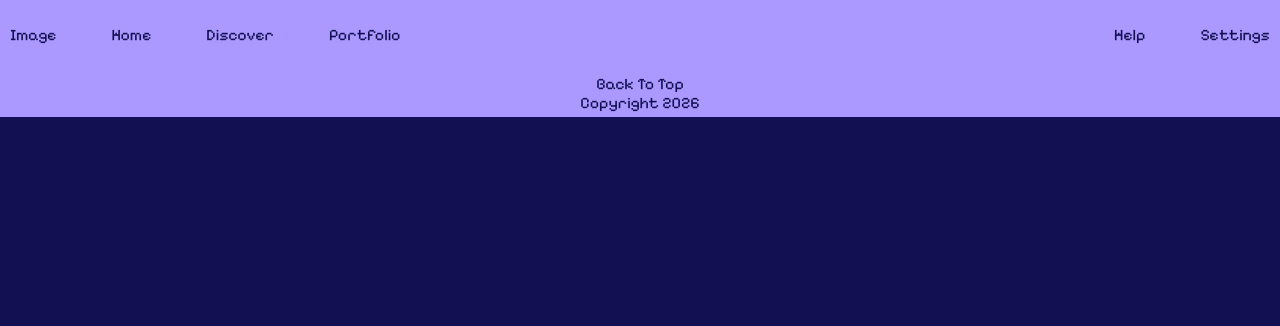
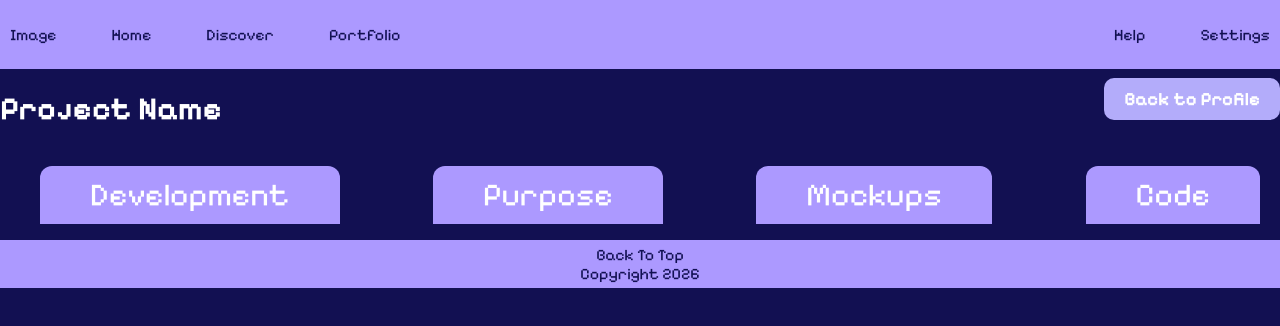
Before and after one commit to soph919/GWC-Project-team-4, a React app in the folder frontend/: page /user-project in a window 1280 px wide. Shown: the top 326 px of the page. Built offline with nearby package versions, Linux system fonts and the light colour scheme; the HTML template or start-up script is replaced by a standard one.

Commit message:
Adjusted styling on Project details page, added a button to take user back to the user's profile, and added a hover over the project tab

```diff
--- a/frontend/src/index.css
+++ b/frontend/src/index.css
@@ -286,12 +286,49 @@ nav a:hover {
     margin: 50px 150px 50px 150px;
 }
 
+.project-list a {
+    text-decoration: none;
+    color: inherit;
+    transition: transform 0.3s ease-in-out;
+}
+
+.project-list a:hover {
+    transform: scale(1.1);
+}
 
 /*Project Details*/
+.project-header {
+    display: flex;
+    justify-content: space-between;
+}
+
+.project-header h3 a {
+    text-decoration: none;
+    color: inherit;
+    background-color: #B3ACFA;
+    padding: 10px 20px 10px 20px;
+    border-radius: 10px;
+    text-align: center;
+}
+
+.project-header h3 a:hover {
+    background-color: #8b85d2;
+    color: #cec9c9;
+}
+
 /* Folder */
 
-position: absolute;
-width: 1280px;
-height: 2455px;
-left: 0px;
-top: 334px;
+.tab ul {
+    display: flex;
+    justify-content: space-between;
+    margin-right: 20px;
+}
+.tab li {
+    text-decoration: none;
+    list-style: none;
+    background-color: #AC99FF;
+    color: #FFFFFF;
+    font-size: 32px;
+    border-radius: 12px 12px 0px 0px;
+    padding: 10px 50px 10px 50px;
+}
--- a/frontend/src/pages/UserProfileTempTwo.jsx
+++ b/frontend/src/pages/UserProfileTempTwo.jsx
@@ -45,17 +45,17 @@ const UserProfileTempTwo = () => {
 
         <h3 className='user-header-temp-2'>Technical Skills</h3>
         <div className='technical-skills'>
-             <div class="info-block">
-            <h1 class="info-title">Title</h1>
-            <ul class="info-list">
+             <div className="info-block">
+            <h1 className="info-title">Title</h1>
+            <ul className="info-list">
                 <li>List</li>
                 <li>of</li>
                 <li>items</li>
             </ul>
             </div>
-          <div class="info-block">
-            <h1 class="info-title">Title</h1>
-            <ul class="info-list">
+          <div className="info-block">
+            <h1 className="info-title">Title</h1>
+            <ul className="info-list">
                 <li>List</li>
                 <li>of</li>
                 <li>items</li>
@@ -67,15 +67,16 @@ const UserProfileTempTwo = () => {
         <h3 className='user-header-temp-2'>Projects</h3>
         <div className='project-list'>
 
-            <div class="preview-project">
+            <a href="/user-project">
+            <div className="preview-project">
             <img src="images/blank_avatar.png" />
-            <div class="project-info">
+            <div className="project-info">
                 <h3>Title</h3>
-                <p class="project-description">
+                <p className="project-description">
                     Lorem ipsum dolor sit amet, consectetur adipiscing elit, sed do eiusmod tempor incididunt ut labore et dolore magna aliqua.
                 </p>
             </div>
-            <div class="materials">
+            <div className="materials">
                 <ul>
                     <li>HTML</li>
                     <li>CSS</li>
@@ -83,15 +84,16 @@ const UserProfileTempTwo = () => {
                 </ul>
             </div>
         </div>
-        <div class="preview-project">
+        </a>
+        <div className="preview-project">
             <img src="images/blank_avatar.png" />
-            <div class="project-info">
+            <div className="project-info">
                 <h3>Title</h3>
-                <p class="project-description">
+                <p className="project-description">
                     Lorem ipsum dolor sit amet, consectetur adipiscing elit, sed do eiusmod tempor incididunt ut labore et dolore magna aliqua.
                 </p>
             </div>
-            <div class="materials">
+            <div className="materials">
                 <ul>
                     <li>HTML</li>
                     <li>CSS</li>
@@ -99,15 +101,15 @@ const UserProfileTempTwo = () => {
                 </ul>
             </div>
         </div>
-        <div class="preview-project">
+        <div className="preview-project">
             <img src="images/blank_avatar.png" />
-            <div class="project-info">
+            <div className="project-info">
                 <h3>Title</h3>
-                <p class="project-description">
+                <p className="project-description">
                     Lorem ipsum dolor sit amet, consectetur adipiscing elit, sed do eiusmod tempor incididunt ut labore et dolore magna aliqua.
                 </p>
             </div>
-            <div class="materials">
+            <div className="materials">
                 <ul>
                     <li>HTML</li>
                     <li>CSS</li>
@@ -115,15 +117,15 @@ const UserProfileTempTwo = () => {
                 </ul>
             </div>
         </div>
-        <div class="preview-project">
+        <div className="preview-project">
             <img src="images/blank_avatar.png" />
-            <div class="project-info">
+            <div className="project-info">
                 <h3>Title</h3>
-                <p class="project-description">
+                <p className="project-description">
                     Lorem ipsum dolor sit amet, consectetur adipiscing elit, sed do eiusmod tempor incididunt ut labore et dolore magna aliqua.
                 </p>
             </div>
-            <div class="materials">
+            <div className="materials">
                 <ul>
                     <li>HTML</li>
                     <li>CSS</li>
--- a/frontend/src/pages/UserProjectTempTwo.jsx
+++ b/frontend/src/pages/UserProjectTempTwo.jsx
@@ -3,8 +3,17 @@ import React from 'react'
 const UserProjectTempTwo = () => {
   return (
     <div>
+        <div className="project-header">
+            <h1>Project Name</h1>
+            <h3><a href="/user">Back to Profile</a></h3>
+        </div>
         <div className='tab'>
-
+            <ul>
+                <li>Development</li>
+                <li>Purpose</li>
+                <li>Mockups</li>
+                <li>Code</li>
+            </ul>
         </div>
         <div className='project-content'>
 
```
Also changed, not shown: 1 other file (tests, documents, lock files or other folders).
